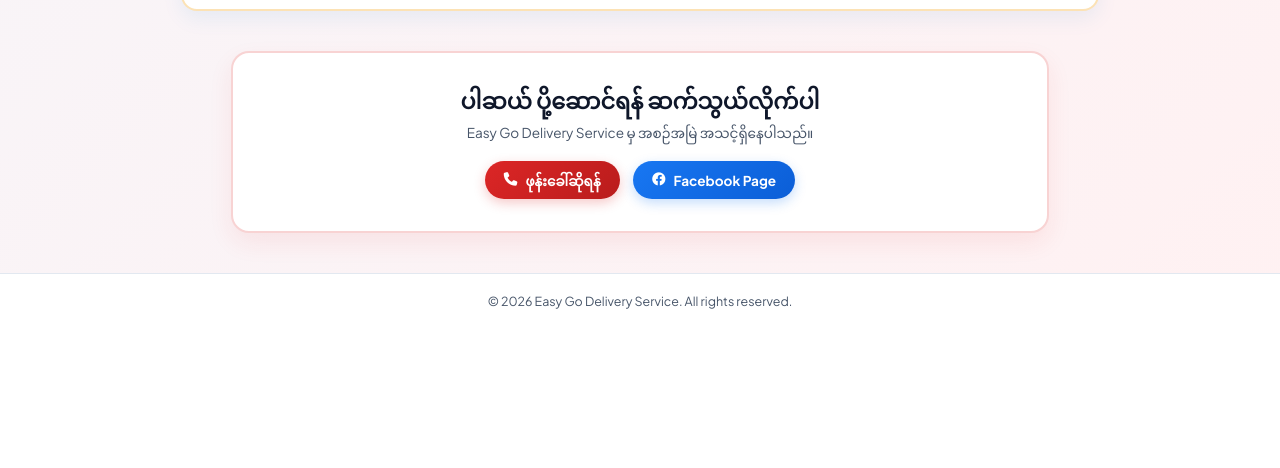
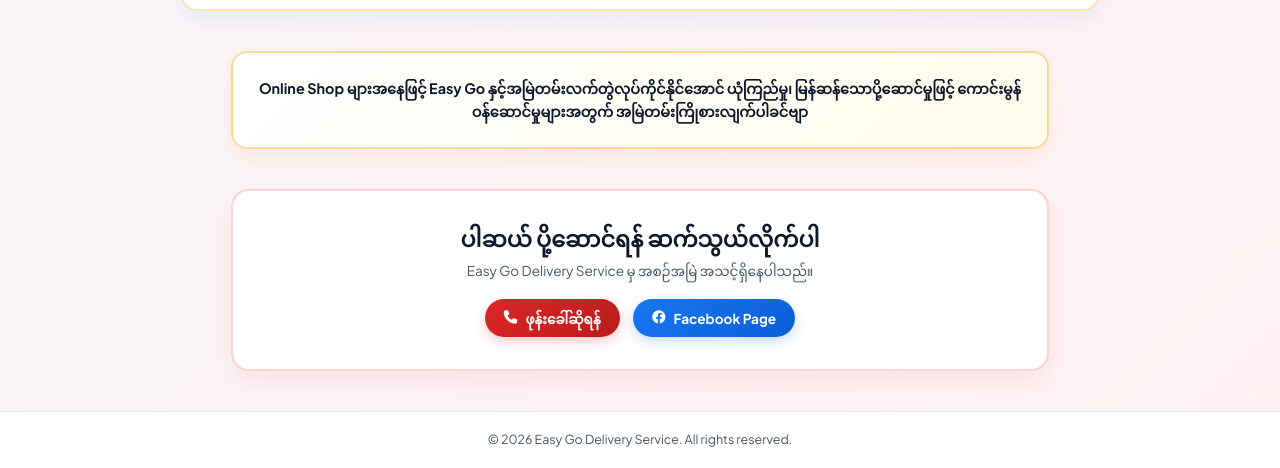
Before and after one commit to nyein16/Easy-Go-, a plain HTML site: page index.html in a window 1280 px wide. Shown: the part 2291-2759 px from the top of the page. Before the commit the page ends 2621 px from the top, so only its background shows below. Drawn offline with Linux system fonts and the light colour scheme; a web font is replaced by a local one.

Commit message:
Add files via upload

```diff
--- a/index.html
+++ b/index.html
@@ -259,6 +259,29 @@
       }
     }
 
+    /* Bottom Message Banner */
+    .bottom-message-section {
+      max-width: 850px;
+      margin: 2rem auto;
+      padding: 0 1rem;
+    }
+
+    .bottom-message-card {
+      background: linear-gradient(135deg, #ffffff 0%, #fffbeb 100%);
+      border: 2px solid rgba(245, 158, 11, 0.4);
+      border-radius: 16px;
+      padding: 1.5rem;
+      text-align: center;
+      box-shadow: 0 8px 20px rgba(245, 158, 11, 0.1);
+    }
+
+    .bottom-message-card p {
+      font-size: 0.9rem;
+      font-weight: 700;
+      color: var(--text-dark);
+      line-height: 1.6;
+    }
+
     /* Contact Section */
     .contact-section {
       max-width: 850px;
@@ -359,7 +382,7 @@
     </div>
   </header>
 
-  <!-- Hero Section -->
+  <!-- Hero Section (ပုံပါ မူလစာသားအတိုင်း ပြန်ထည့်ထားသည်) -->
   <section class="hero" id="home">
     <div class="hero-content">
       <h1>မြန်ဆန် စိတ်ချ ယုံကြည်ရတဲ့ <br><span class="text-easy">EASY</span><span class="text-go">GO</span> Delivery Service</h1>
@@ -436,7 +459,7 @@
       <p>ပို့ဆောင်ခ နှုန်းထားများနှင့် ဝန်ဆောင်မှုရရှိနိုင်သော မြို့နယ်များ</p>
     </div>
 
-    <!-- 1st Image: Price List (Fixed Name: pricelist.png) -->
+    <!-- 1st Image: Price List -->
     <div class="pricelist-card">
       <div class="pricelist-img-container">
         <img src="8_20261106_155146_0001.png" alt="Easy Go Delivery Price List">
@@ -448,11 +471,18 @@
       <p>လူကြီးမင်းတို့ သိရှိထားရမည့် Delivery စည်းကမ်းချက်များနှင့် အချက်အလက်များ</p>
     </div>
 
-    <!-- 2nd Image: Terms & Conditions (Fixed Name: terms.png) -->
+    <!-- 2nd Image: Terms & Conditions -->
     <div class="pricelist-card">
       <div class="pricelist-img-container">
         <img src="9_20261106_155146_0002.png" alt="Easy Go Delivery Terms and Conditions">
       </div>
+    </div>
+  </section>
+
+  <!-- Bottom Message Section (တောင်းဆိုထားသော စာသားအသစ် ထည့်သွင်းထားသည့်နေရာ) -->
+  <section class="bottom-message-section">
+    <div class="bottom-message-card">
+      <p>Online Shop များအနေဖြင့် Easy Go နှင့်အမြဲတမ်းလက်တွဲလုပ်ကိုင်နိုင်အောင် ယုံကြည်မှု၊ မြန်ဆန်သောပို့ဆောင်မှုဖြင့် ကောင်းမွန်ဝန်ဆောင်မှုများအတွက် အမြဲတမ်းကြိုစားလျက်ပါခင်ဗျာ</p>
     </div>
   </section>
 
```
